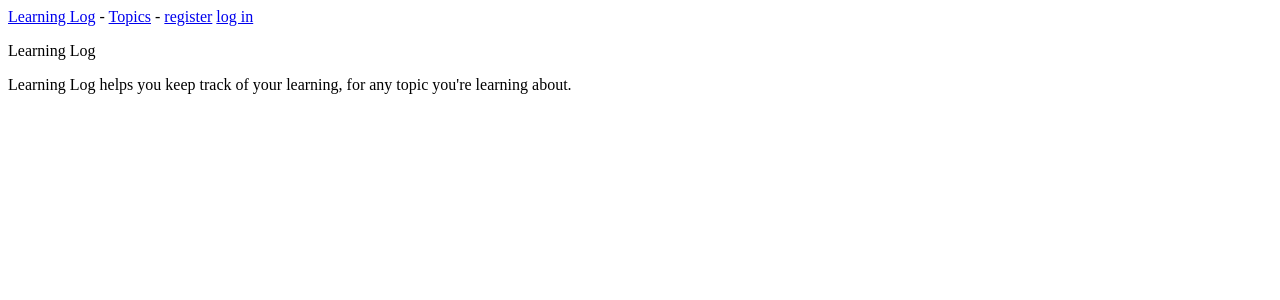
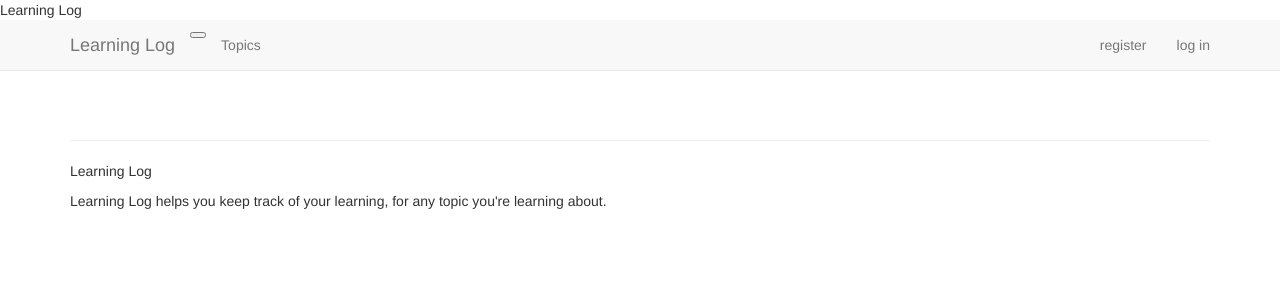
Before and after one commit to xiaomingfu/django_blog, a Django app: page / in a window 1280 px wide. Shown: the top 300 px of the page. Run offline with Django 3.2, Linux system fonts and the light colour scheme; parts of the project's set-up code (start-up, migrations or seed data) failed here and were passed over; some libraries are stand-ins or nearby versions.

Commit message:
modify base.html

```diff
--- a/learning_logs/templates/learning_logs/base.html
+++ b/learning_logs/templates/learning_logs/base.html
@@ -1,14 +1,58 @@
-<p>
-    <a href="{% url 'learning_logs:index' %}">Learning Log</a> -
-    <a href="{% url 'learning_logs:topics' %}">Topics</a> -
-    {% if user.is_authenticated %}
-        Hello, {{ user.username }}
-        <a href="{% url 'users:logout' %}">log out</a>
-    {% else %}
-        <a href="{% url 'users:register' %}">register</a>
-        <a href="{% url 'users:login' %}">log in</a>
-    {% endif %}
-</p>
+{% load bootstrap3 %}
+<!DOCTYPE html>
+<html lang="en">
+<head>
+    <meta charset="'utf-8">
+    <meta http-equiv="x-ua-compatible" content="IE=edge">
+    <meta name="viewport" content="width=device-width, initial-scale=1">
 
-{% block content %}
-{% endblock content %}
+    <tilte>Learning Log</tilte>
+    {% bootstrap_css %}
+    {% bootstrap_javascript %}
+
+</head>
+
+<body>
+<!--Static navbar-->
+<nav class="navbar navbar-default navbar-static-top">
+    <div class="container">
+        <div class="navbar-header">
+            <button type="button" class="navbar-toggle_collapsed"
+                    data-toggle="collapse" data-target="#navbar"
+                    aria-expanded="false" aria-controls="navbar">
+            </button>
+            <a class="navbar-brand" href="{% url 'learning_logs:index' %}">
+                Learning Log</a>
+        </div>
+        <div id="navbar" class="navbar-collapse collapse">
+            <ul class="nav navbar-nav">
+                <li><a href="{% url 'learning_logs:topics' %}">Topics</a></li>
+            </ul>
+
+            <ul class="nav navbar-nav navbar-right">
+                {% if user.is_authenticated %}
+                    <li><a>Hello, {{ user.username }}.</a></li>
+                    <li><a href="{% url 'users:logout' %}">log out</a></li>
+                {% else %}
+                    <li><a href="{% url 'users:register' %}">register</a></li>
+                    <li><a href="{% url 'users:login' %}">log in</a></li>
+                {% endif %}
+            </ul>
+        </div><!--/.nav-collapse -->
+    </div>
+</nav>
+
+<div class="container">
+
+    <div class="page-header">
+        {% block header %}{% endblock header %}
+    </div>
+    <div>
+        {% block content %}{% endblock content %}
+    </div>
+
+</div>
+<! --/container -->
+
+</body>
+</html>
```
Also changed, not shown: learning_log/settings.py (+9 -8 lines).
